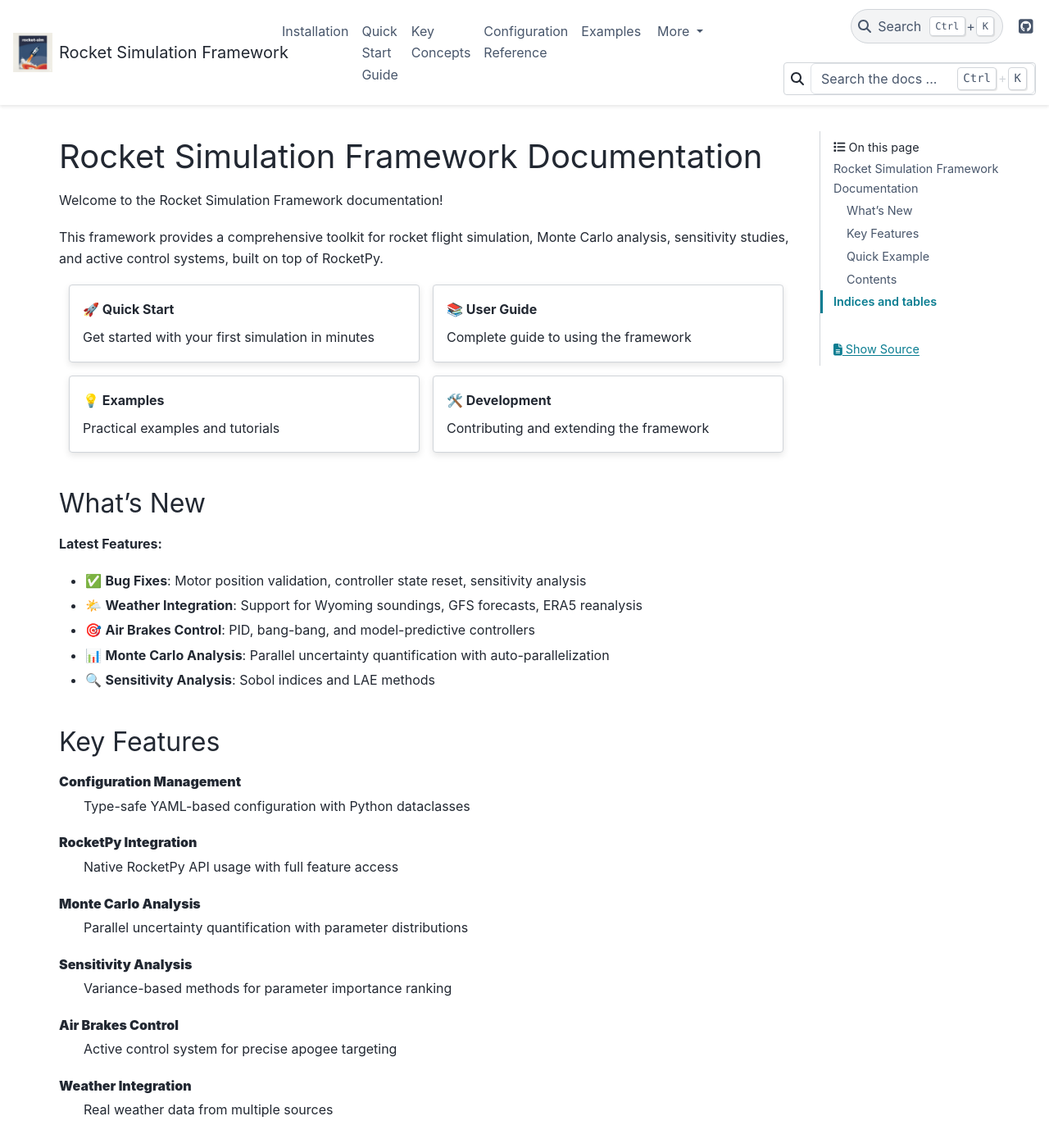
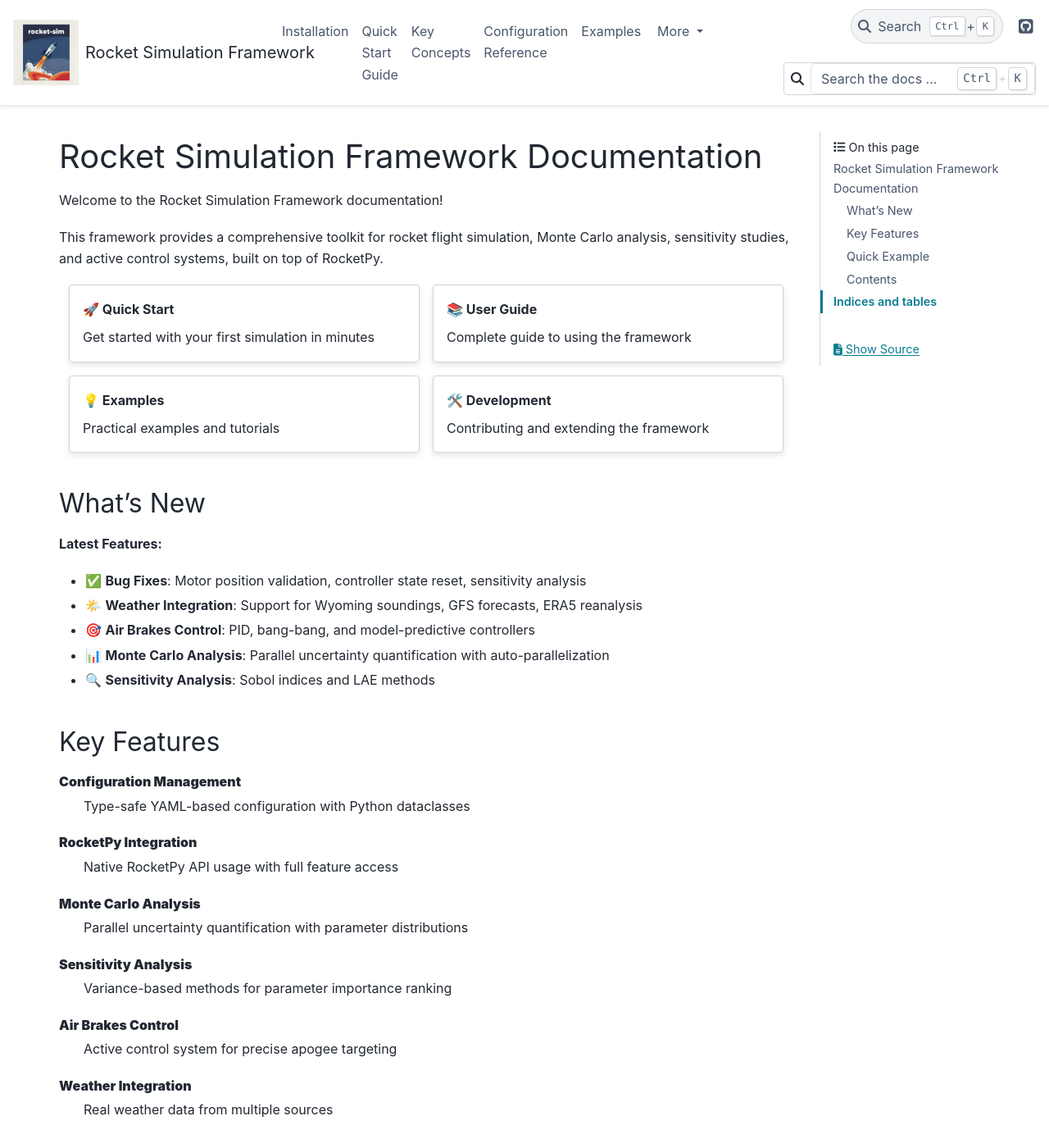
Before and after one commit to matteodisante/DySi, a Sphinx documentation site: the page built from docs/source/index.rst, in a window 1280 px wide and 1400 px high. Shown: the whole window at 82% size. Built offline with Sphinx 7.4.7 and the PyData theme 0.15.4, drawn with Linux system fonts in a browser that asks for light colours.

Commit message:
Update logo with high-resolution version and larger display
- Replace logo with 512x512px version (was 100x100px)
- Add custom CSS for larger logo display (80px navbar, 120px sidebar)
- Remove lateral padding for cleaner look
- Enable crisp-edges rendering to prevent blur
- Logo weight optimized to 236KB

```diff
--- a/docs/source/_static/custom.css
+++ b/docs/source/_static/custom.css
@@ -1,28 +1,41 @@
 /* Custom CSS for Rocket Simulation Framework Documentation */
 
-/* You can add custom styles here to override the theme */
+/* Logo styling - larger size without blur */
+.navbar-brand img,
+.navbar-brand-logo img {
+    max-height: 80px !important;  /* Increased from default ~50px */
+    width: auto !important;
+    height: auto !important;
+    padding: 0 !important;
+    margin: 0 !important;
+    image-rendering: -webkit-optimize-contrast;  /* Sharp rendering */
+    image-rendering: crisp-edges;
+    object-fit: contain;
+}
 
-/* Example: Customize logo size */
-/*
-.navbar-brand img {
-    max-height: 50px;
-    width: auto;
+/* Sidebar logo - larger and no padding */
+.sidebar-brand img,
+.sidebar-logo img {
+    max-width: 100% !important;
+    max-height: 120px !important;  /* Larger sidebar logo */
+    height: auto !important;
+    padding: 10px 0 !important;  /* No lateral padding */
+    margin: 0 !important;
+    image-rendering: -webkit-optimize-contrast;
+    image-rendering: crisp-edges;
+    object-fit: contain;
 }
-*/
 
-/* Example: Customize sidebar logo */
-/*
-.sidebar-brand img {
-    max-width: 100%;
-    height: auto;
-    padding: 10px;
+/* Remove extra padding around logo container */
+.navbar-brand,
+.sidebar-brand {
+    padding-left: 0 !important;
+    padding-right: 0 !important;
 }
-*/
 
-/* Example: Add custom colors */
-/*
-:root {
-    --pst-color-primary: #0066cc;
-    --pst-color-secondary: #ff6600;
+/* Ensure logo link has no extra spacing */
+.navbar-brand-logo,
+.sidebar-brand-box {
+    padding: 0 !important;
+    margin: 0 !important;
 }
-*/
```
Also changed, not shown: docs/source/_static/logo.png, docs/source/_static/logo_dark.png.
